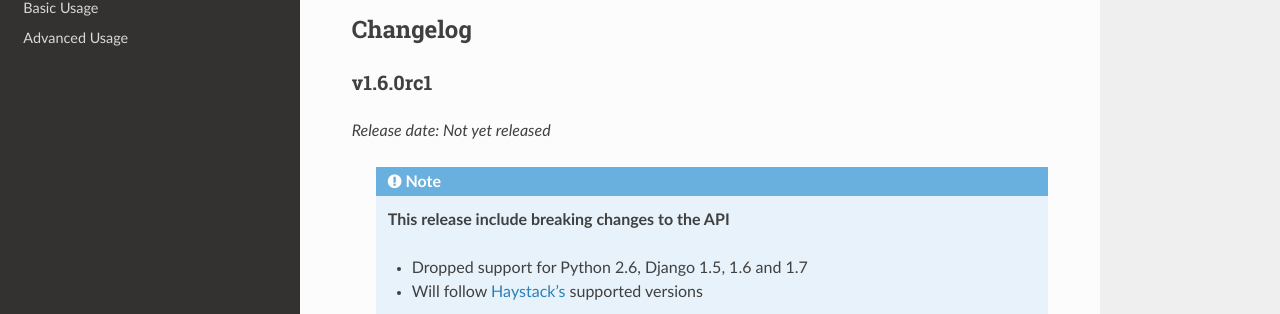
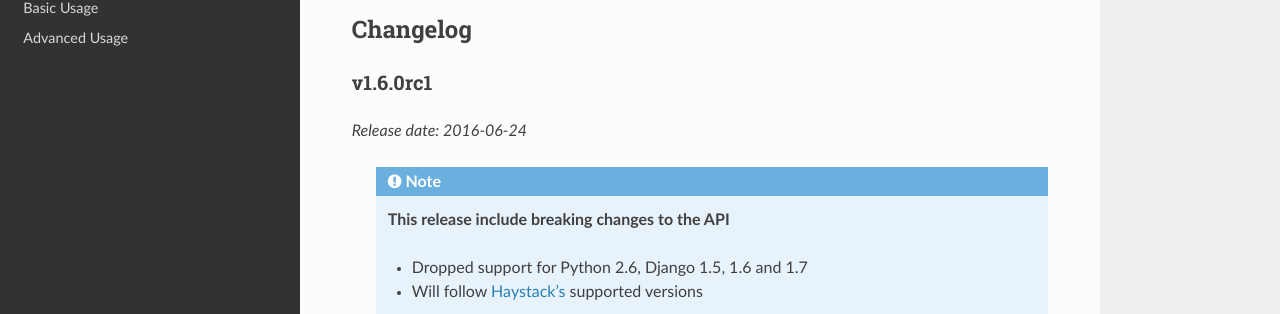
Before and after one commit to rhblind/drf-haystack, a Sphinx documentation site: the page built from docs/index.rst, in a window 1280 px wide and 900 px high, scrolled down 2118 px. Shown: the part 137-451 px from the top of the window. Built offline with Sphinx 7.4.7 and the Read the Docs theme 2.0.0, drawn with Linux system fonts in a browser that asks for light colours; pages that are not in the unit, such as notebooks, are missing from menus.

Commit message:
Updated docs

```diff
--- a/docs/index.rst
+++ b/docs/index.rst
@@ -104,7 +104,7 @@ Changelog
 
 v1.6.0rc1
 ---------
-*Release date: Not yet released*
+*Release date: 2016-06-24*
 
     .. note::
 
```
